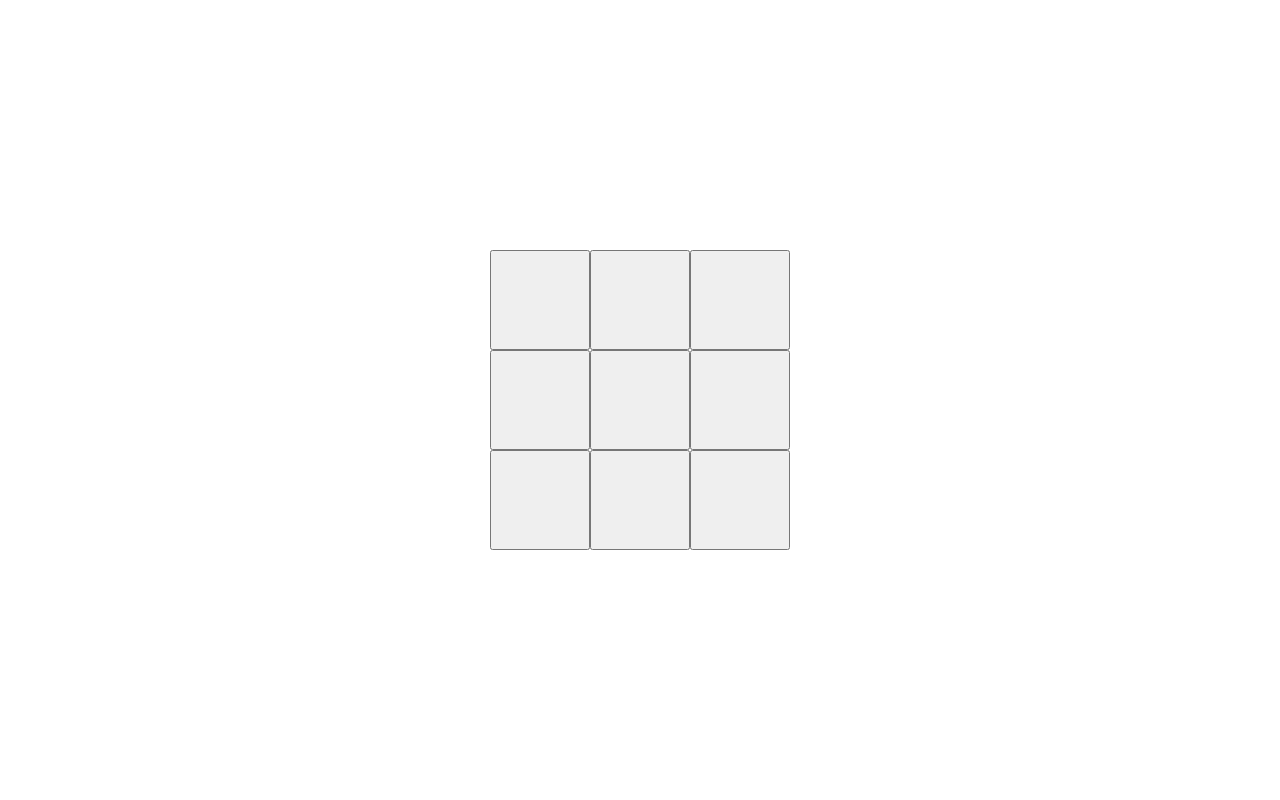
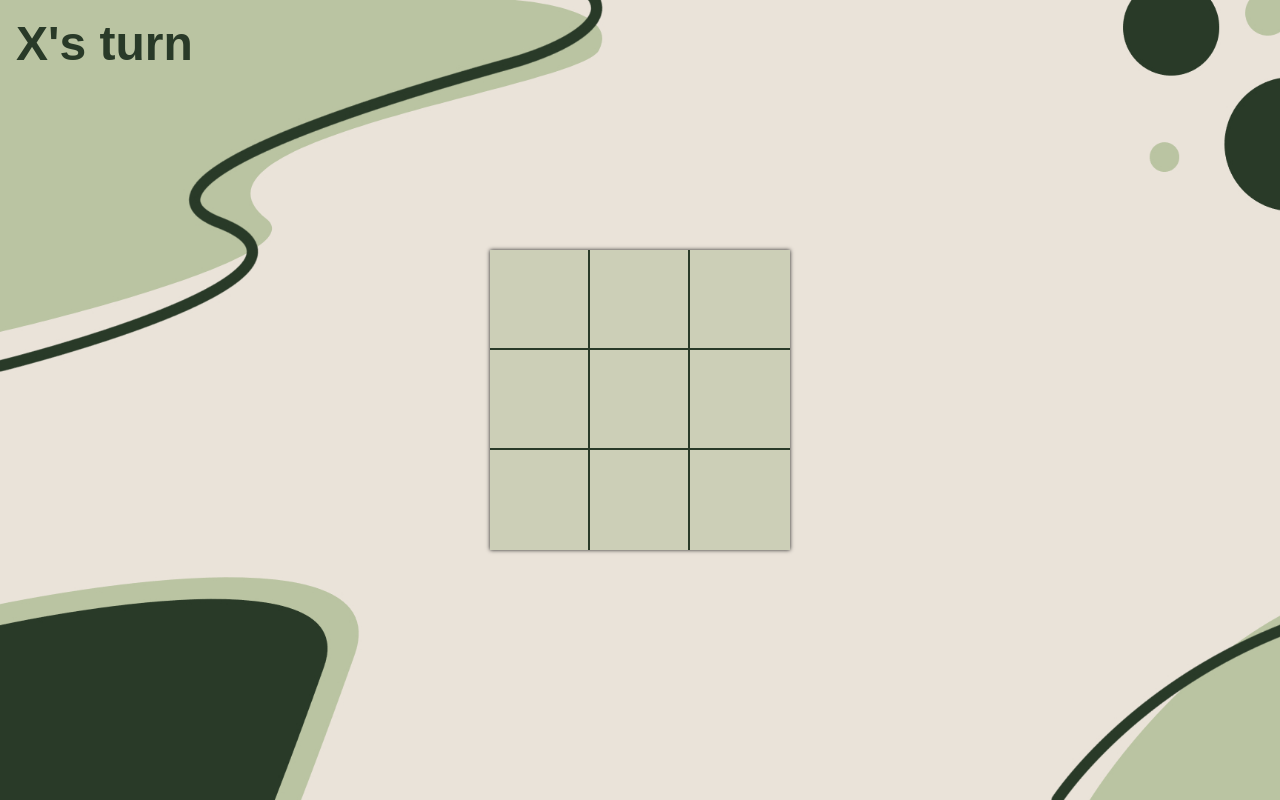
Before and after one commit to ayus-10/tic-tac-toe-v2, a React (Vite) app: page / in a window 1280 px wide. Built offline with nearby package versions, Linux system fonts and the light colour scheme.

Commit message:
added logic for game draw, improved styling

```diff
--- a/src/App.jsx
+++ b/src/App.jsx
@@ -1,9 +1,22 @@
-import React from "react";
+import React, { useState } from "react";
 import Game from "./Game";
+import Background from "./background.jpg";
 import styles from "./App.module.css";
 
 const App = () => {
-  return <Game />;
+  const [turn, setTurn] = useState("X");
+
+  return (
+    <div
+      className={styles.container}
+      style={{
+        backgroundImage: `url(${Background})`,
+      }}
+    >
+      <h1 className={styles.turn}>{turn}'s turn</h1>
+      <Game setTurn={setTurn} />
+    </div>
+  );
 };
 
 export default App;
--- a/src/App.module.css
+++ b/src/App.module.css
@@ -0,0 +1,14 @@
+.container {
+  height: 100vh;
+  width: 100vw;
+  overflow: hidden;
+  background-repeat: no-repeat;
+  background-size: cover;
+}
+
+.turn {
+  font-size: 3rem;
+  position: fixed;
+  top: 1rem;
+  left: 1rem;
+}
--- a/src/Game.jsx
+++ b/src/Game.jsx
@@ -1,7 +1,7 @@
 import React, { useState, useEffect, useRef } from "react";
 import styles from "./Game.module.css";
 
-const Game = () => {
+const Game = ({ setTurn }) => {
   const getArray = (elements) => {
     return Array.from({ length: 9 }).fill(elements);
   };
@@ -15,11 +15,30 @@ const Game = () => {
   const turn = useRef(0);
   const switchTurn = () => {
     turn.current = 1 - turn.current;
+    if (turn.current === 0) {
+      setTurn("X");
+    } else {
+      setTurn("O");
+    }
   };
 
   const handleInvalidMove = () => {
     alert("Invalid move");
     switchTurn();
+  };
+
+  const endGame = (message) => {
+    alert(message);
+    location.reload();
+  };
+
+  const checkDraw = () => {
+    const gameBoardOnes = gameBoard.filter((item) => {
+      return item !== null;
+    });
+    if (gameBoardOnes.length >= 8) {
+      endGame("Its a tie!");
+    }
   };
 
   const [xState, setXState] = useState(getArray(0));
@@ -45,11 +64,6 @@ const Game = () => {
   };
 
   const checkWinner = () => {
-    const declareWinner = (player) => {
-      alert(`${player} Won`);
-      location.reload();
-    };
-
     const wins = [
       [0, 1, 2],
       [3, 4, 5],
@@ -63,11 +77,13 @@ const Game = () => {
 
     wins.forEach((win, index) => {
       if (xState[win[0]] + xState[win[1]] + xState[win[2]] === "111") {
-        declareWinner("X");
+        endGame("X won the game!");
       } else if (oState[win[0]] + oState[win[1]] + oState[win[2]] === "111") {
-        declareWinner("O");
+        endGame("O won the game!");
       }
     });
+
+    checkDraw();
   };
 
   useEffect(() => {
--- a/src/Game.module.css
+++ b/src/Game.module.css
@@ -1,7 +1,11 @@
+:root {
+  --my-border: 0.125rem solid #293a28;
+}
+
 .container {
   display: grid;
-  height: 100vh;
-  width: 100vw;
+  height: 100%;
+  width: 100%;
   place-items: center;
 }
 
@@ -9,8 +13,30 @@
   display: grid;
   grid-template-columns: repeat(3, 100px);
   grid-template-rows: repeat(3, 100px);
+  box-shadow: 0 0 0.25rem #222222;
 }
 
 .box {
-  font-size: 50px;
+  outline: none;
+  border: 0;
+  background-color: rgba(186, 196, 162, 0.6);
+  font-size: 3rem;
 }
+
+.box:nth-child(1),
+.box:nth-child(2),
+.box:nth-child(4),
+.box:nth-child(5) {
+  border-right: var(--my-border);
+  border-bottom: var(--my-border);
+}
+
+.box:nth-child(3),
+.box:nth-child(6) {
+  border-bottom: var(--my-border);
+}
+
+.box:nth-child(7),
+.box:nth-child(8) {
+  border-right: var(--my-border);
+}
--- a/src/index.css
+++ b/src/index.css
@@ -2,4 +2,6 @@
   margin: 0;
   padding: 0;
   box-sizing: border-box;
+  font-family: sans-serif;
+  color: #293a28;
 }
```
Also changed, not shown: src/background.jpg (added).
